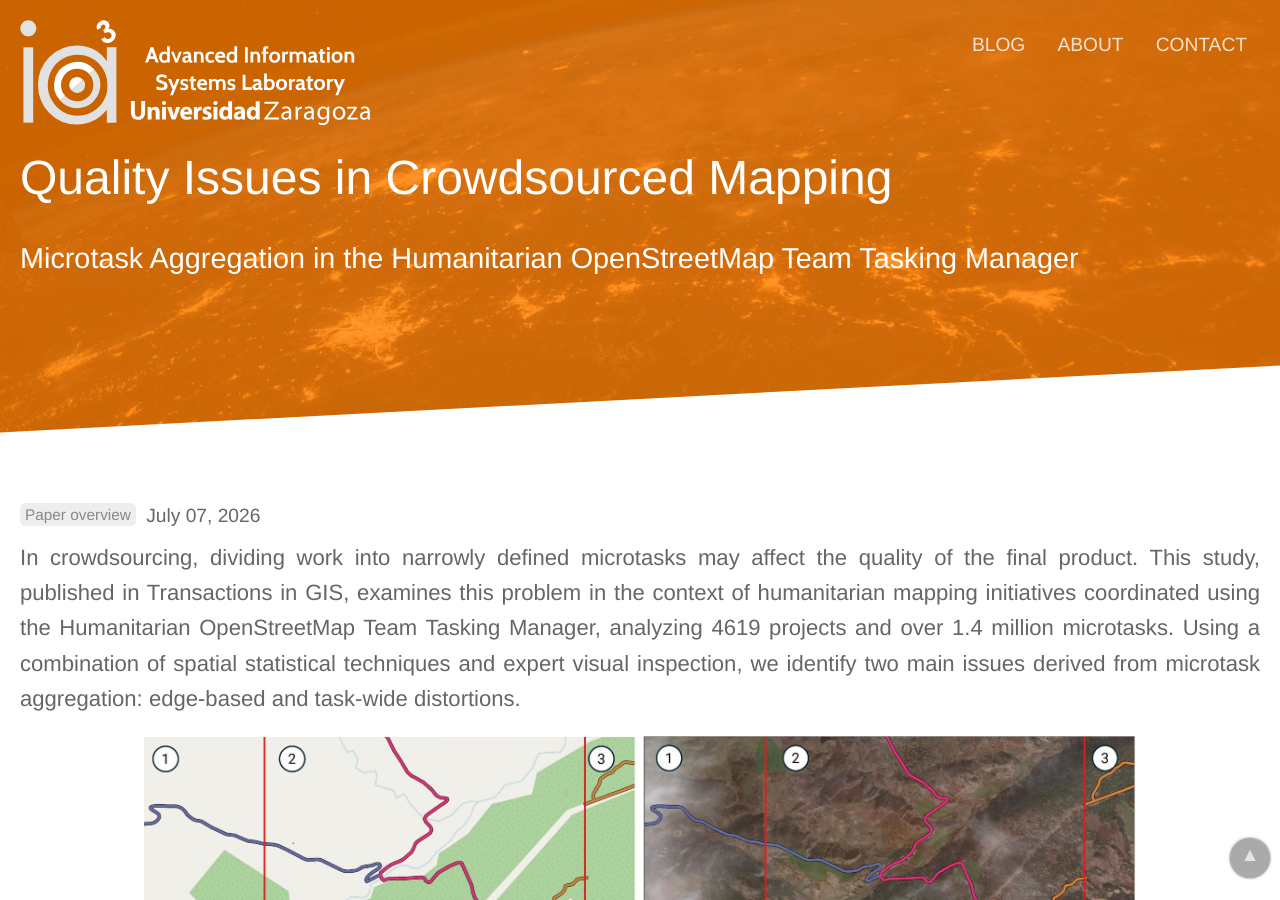
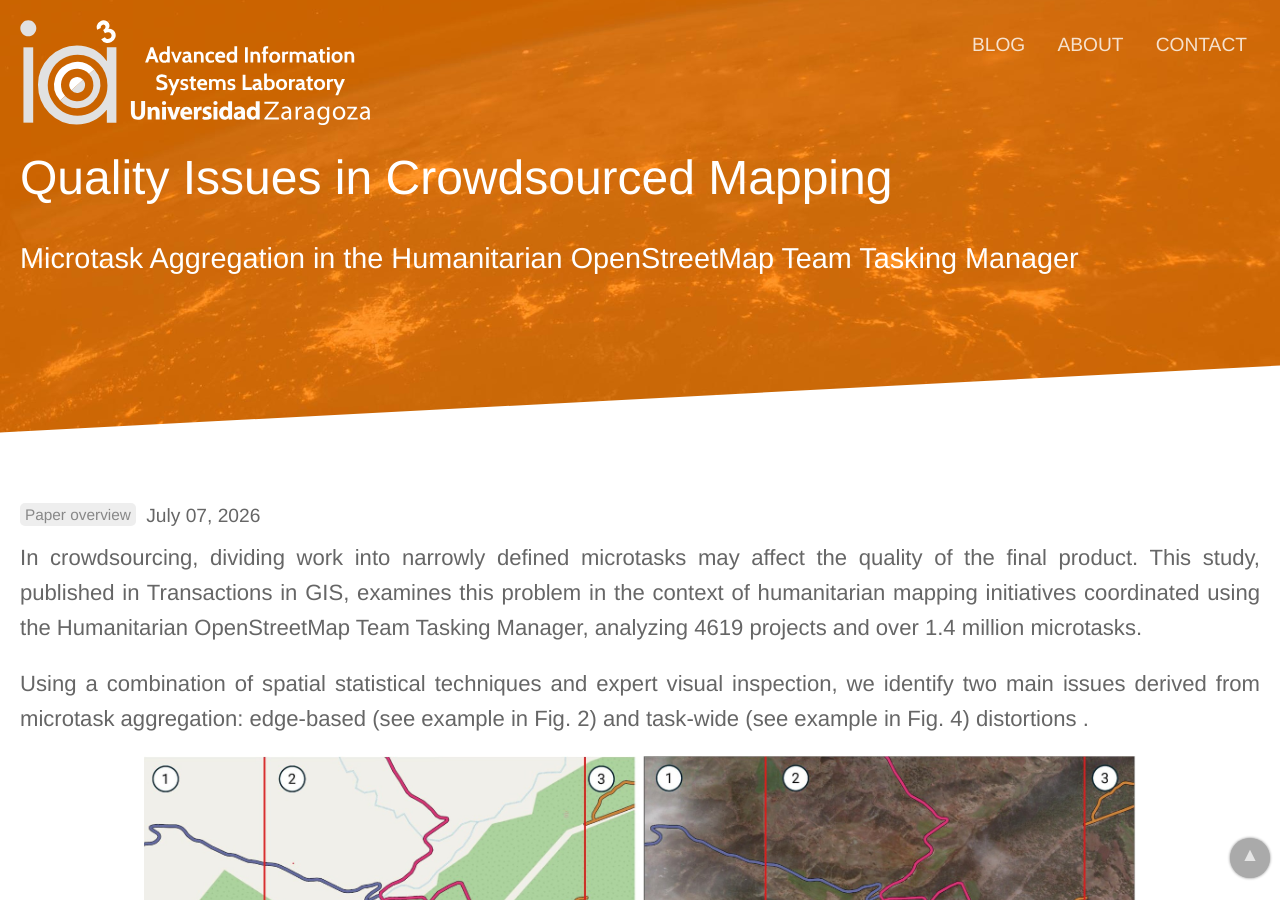
Before and after one commit to IAAA-Lab/IAAA-Lab.github.io, a Jekyll site: the page built from _posts/2026-07-07-Quality-Issues-in-Crowdsourced-Mapping.md, in a window 1280 px wide and 900 px high. Built offline with Jekyll 4.4.1, drawn with Linux system fonts in a browser that asks for light colours.

Commit message:
Enhance clarity on quality issues in crowdsourced mapping
Clarified the description of issues in microtask aggregation and added references to figures.

```diff
--- a/_posts/2026-07-07-Quality-Issues-in-Crowdsourced-Mapping.md
+++ b/_posts/2026-07-07-Quality-Issues-in-Crowdsourced-Mapping.md
@@ -6,7 +6,9 @@
 categories: [Paper overview]
 ---
 
-In crowdsourcing, dividing work into narrowly defined microtasks may affect the quality of the final product. This study, published in Transactions in GIS, examines this problem in the context of humanitarian mapping initiatives coordinated using the Humanitarian OpenStreetMap Team Tasking Manager, analyzing 4619 projects and over 1.4 million microtasks. Using a combination of spatial statistical techniques and expert visual inspection, we identify two main issues derived from microtask aggregation: edge-based and task-wide distortions.
+In crowdsourcing, dividing work into narrowly defined microtasks may affect the quality of the final product. This study, published in Transactions in GIS, examines this problem in the context of humanitarian mapping initiatives coordinated using the Humanitarian OpenStreetMap Team Tasking Manager, analyzing 4619 projects and over 1.4 million microtasks.
+
+Using a combination of spatial statistical techniques and expert visual inspection, we identify two main issues derived from microtask aggregation: edge-based (see example in Fig. 2) and task-wide (see example in Fig. 4) distortions .
 
 ![Fig. 2: Road continuation issues through task borders.]({{ site.baseurl }}/images/posts/2026-07-07-fig2.jpg){: .center-image width="80%"}
 <h4><center><b>Fig. 2: Road continuation issues through task borders. In red, the HOT-TM project 14220 grid can be seen. Location: Near Tetirlik, Pazarcık, Kahramanmaraş, Türkiye. Imagery sources: © OpenStreetMap contributors; Maxar (catalogue id 1040010082B6D600) under CC BY-NC 4.0</b></center></h4>
```
